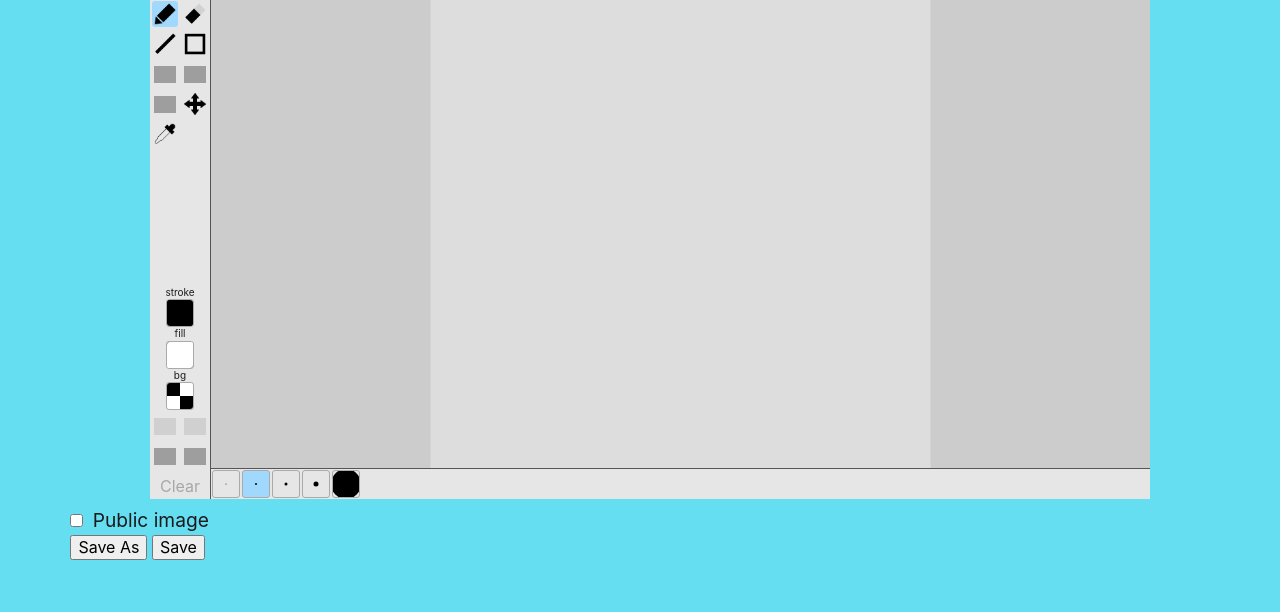
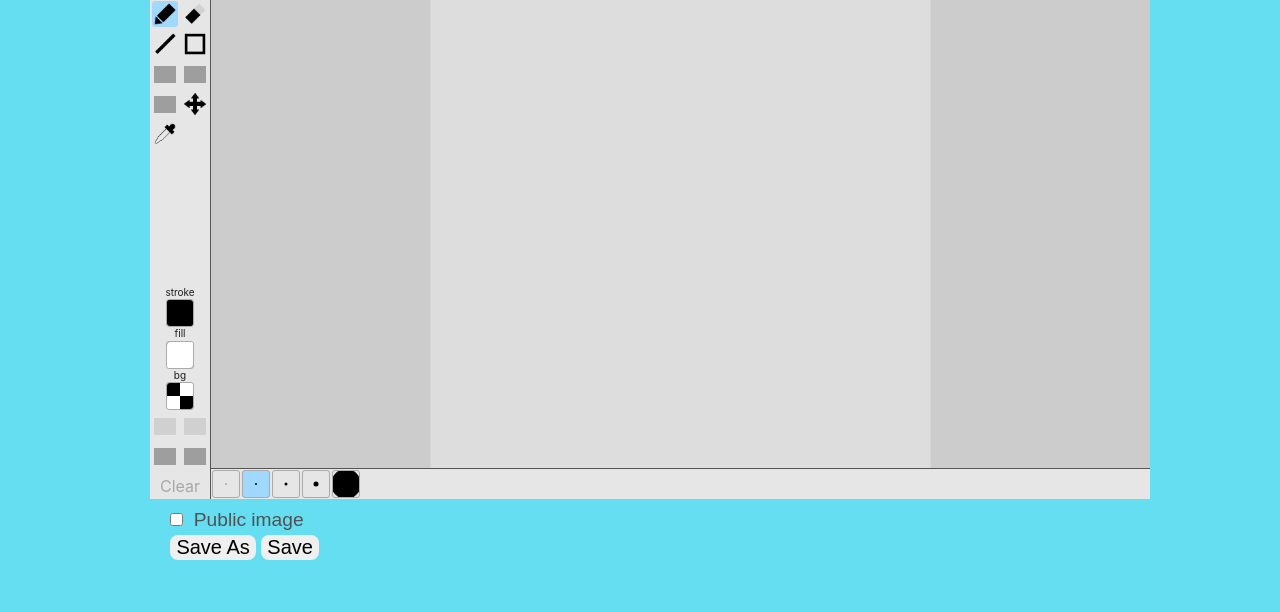
Before and after one commit to JaredSchips/drawer, a Node project: template views/canvas.handlebars in a window 1280 px wide. Shown: the part 83-695 px from the top of the page. Run offline with Node 20 templates, Linux system fonts and the light colour scheme; the template is opened without the code that fills it, so the values that code supplies are empty; some libraries are stand-ins or nearby versions; grey boxes are pictures that could not be loaded.

Commit message:
canvas and image changes

```diff
--- /dev/null
+++ b/public/css/canvas.css
@@ -0,0 +1,21 @@
+
+form {
+    padding-left: 100px;
+    font-size: 20px;
+    color: #515151;
+    font-family: sans-serif;
+}
+
+form label {
+   font-weight:0;
+}
+
+form input{
+    border-radius: 8px;
+    font-family: sans-serif;
+    border: 0;
+}
+
+input:hover {
+    background-color: #b5b4b4;
+}
--- /dev/null
+++ b/public/css/image.css
@@ -0,0 +1,4 @@
+.image-container canvas {
+    border: 5px solid #515151;
+    background-color: white;
+}
--- a/public/css/login.css
+++ b/public/css/login.css
@@ -9,7 +9,7 @@ body {
 }
 img {
     border-radius:105px;
-    width: 450px;
+    width: 500px;
     height: auto;
 }
 
--- a/views/canvas.handlebars
+++ b/views/canvas.handlebars
@@ -28,3 +28,5 @@
     <input type="submit" id="save-as" value="Save As">
     <input type="submit" id="save" value="Save">
 </form>
+
+<link rel="stylesheet" href="/css/canvas.css">
--- a/views/image.handlebars
+++ b/views/image.handlebars
@@ -8,3 +8,5 @@
 <script>
     const snapshot = {{{ stringify image.snapshot }}}
 </script>
+
+<link rel="stylesheet" href="/css/image.css">
```
